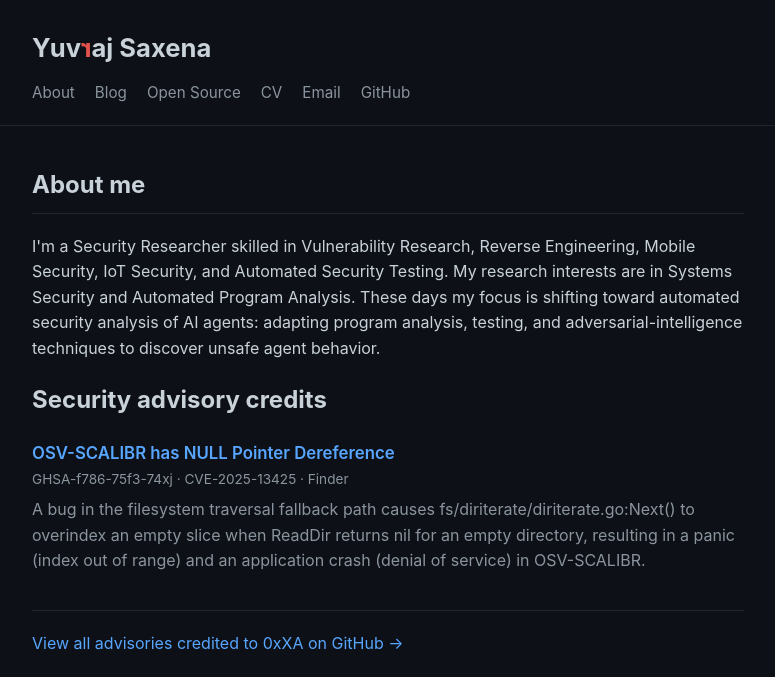
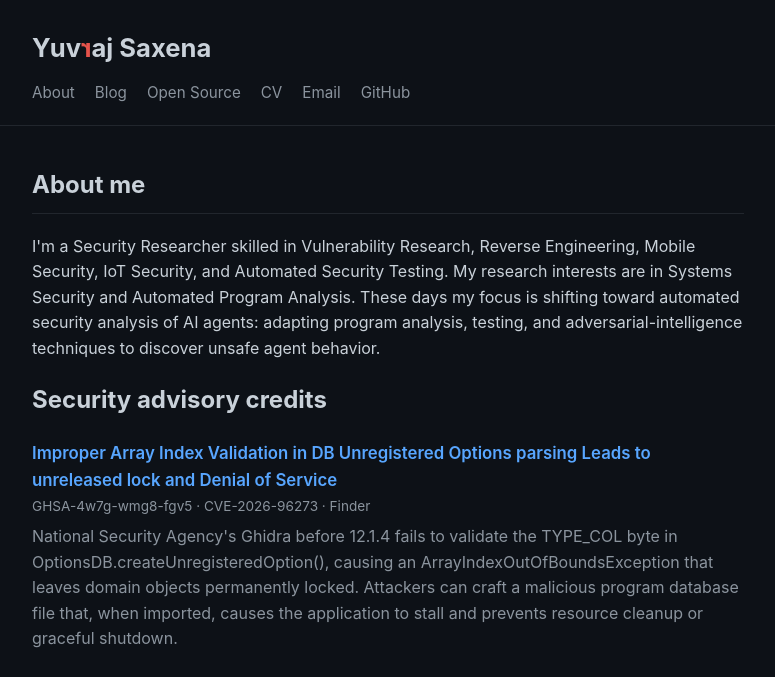
Before and after one commit to 0xXA/0xXA.github.io, a Jekyll site: the page built from index.md, in a window 1280 px wide, cut to the strip 0-677 px from the top of the page. Shown: the whole strip, without its empty margins (252-1027 px from the left). Built offline with Jekyll 4.4.1, drawn with Linux system fonts in a browser that asks for light colours.

Commit message:
Add Ghidra CVE-2026-96273 / GHSA-4w7g-wmg8-fgv5 to list of advisories
Signed-off-by: Yuvraj Saxena <ysaxenax@gmail.com>

```diff
--- a/_data/advisories.yml
+++ b/_data/advisories.yml
@@ -1,3 +1,10 @@
+- title: Improper Array Index Validation in DB Unregistered Options parsing Leads to unreleased lock and Denial of Service
+  url: "https://github.com/advisories/GHSA-4w7g-wmg8-fgv5"
+  ghsa_id: "GHSA-4w7g-wmg8-fgv5"
+  cve_id: "CVE-2026-96273"
+  credit: "Finder"
+  summary: "National Security Agency's Ghidra before 12.1.4 fails to validate the TYPE_COL byte in OptionsDB.createUnregisteredOption(), causing an ArrayIndexOutOfBoundsException that leaves domain objects permanently locked. Attackers can craft a malicious program database file that, when imported, causes the application to stall and prevents resource cleanup or graceful shutdown."
+
 - title: OSV-SCALIBR has NULL Pointer Dereference
   url: "https://github.com/advisories/GHSA-f786-75f3-74xj"
   ghsa_id: "GHSA-f786-75f3-74xj"
```
